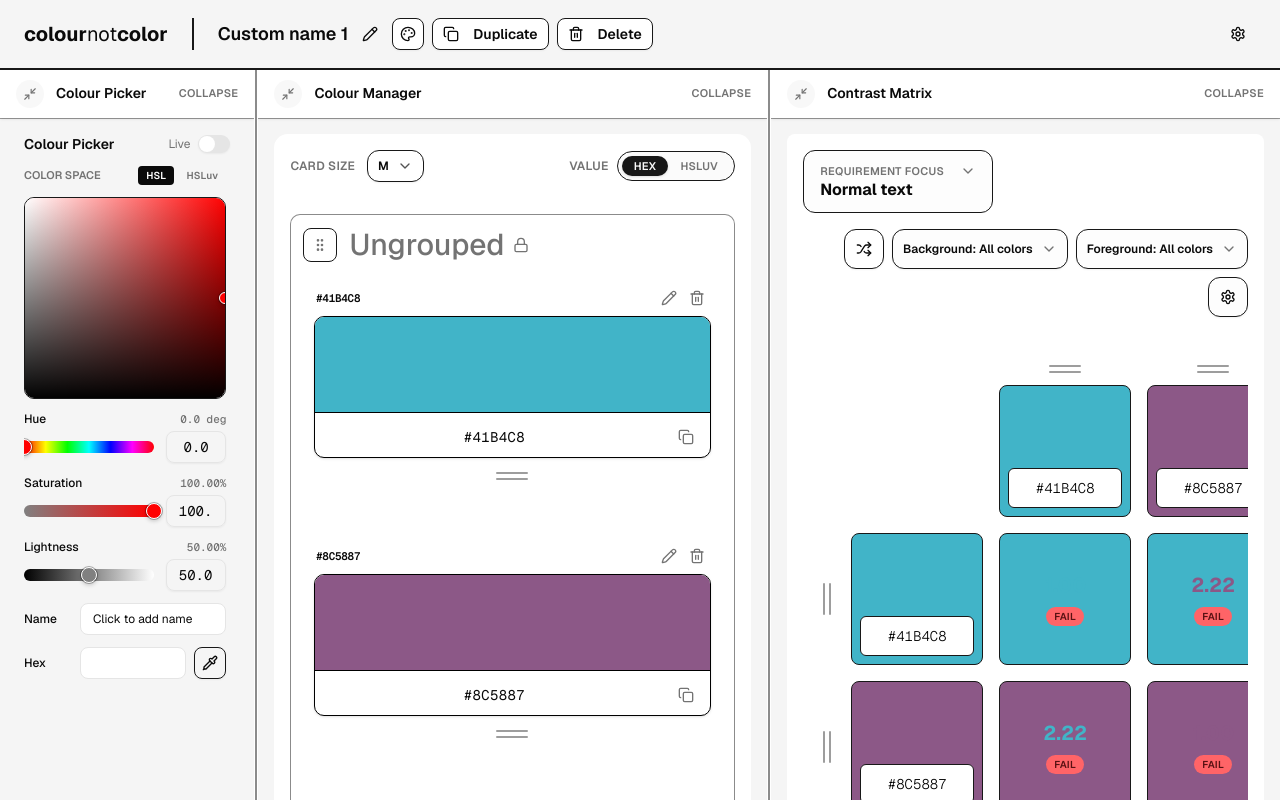
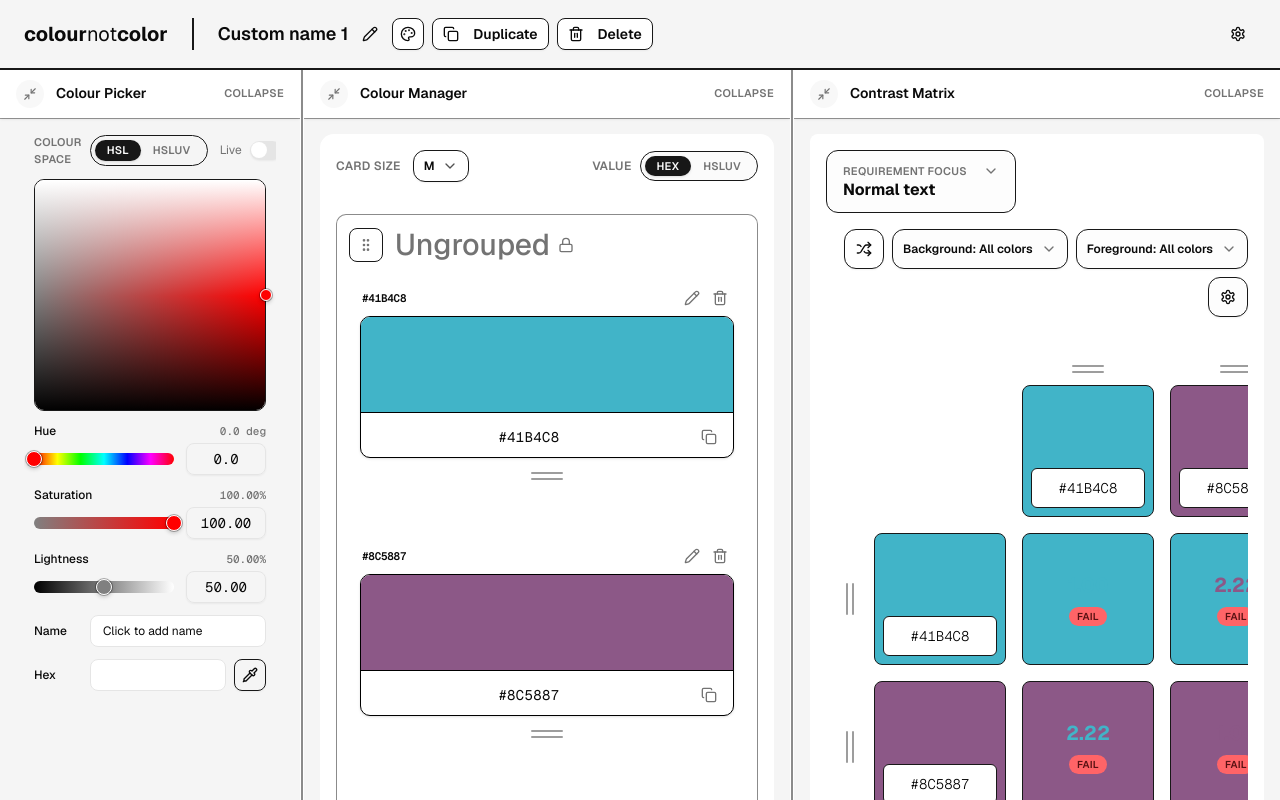
Before and after one commit to oldbugo/colournotcolor, a Next.js app: page / in a window 1280 px wide. Built offline with nearby package versions, Linux system fonts and the light colour scheme.

Commit message:
Various improvement for the colour picker

```diff
--- a/components/color-manager.tsx
+++ b/components/color-manager.tsx
@@ -21,6 +21,7 @@ import {
   CARD_SIZE_TOKENS,
   CARD_GRID_GAP,
   CARD_MAX_GRID_COLUMNS,
+  SEGMENTED_TOGGLE_CLASSNAMES,
 } from "@/lib/design-tokens"
 import type { ColorSwatch } from "@/types/palette"
 import { ColorCard } from "@/components/color-manager/color-card"
@@ -2088,15 +2089,17 @@ const GROUP_SNAP_HOLD_MS = 160
         </div>
         <div className="flex flex-wrap items-center gap-2">
           <span className="text-xs font-semibold uppercase tracking-wide text-muted-foreground">Value</span>
-          <div className="inline-flex rounded-full border border-border bg-muted/40 p-1">
+          <div className={SEGMENTED_TOGGLE_CLASSNAMES.container}>
             {(["hex", "hsluv"] as const).map((mode) => (
               <button
                 key={mode}
                 type="button"
                 onClick={() => setCardValueMode(mode)}
                 className={cn(
-                  "px-3 py-0.5 text-[11px] font-semibold uppercase tracking-wide transition rounded-full",
-                  cardValueMode === mode ? "bg-primary text-primary-foreground shadow-sm" : "text-muted-foreground hover:text-foreground",
+                  SEGMENTED_TOGGLE_CLASSNAMES.option,
+                  cardValueMode === mode
+                    ? SEGMENTED_TOGGLE_CLASSNAMES.optionActive
+                    : SEGMENTED_TOGGLE_CLASSNAMES.optionInactive,
                 )}
               >
                 {mode.toUpperCase()}
--- a/components/palette-manager.tsx
+++ b/components/palette-manager.tsx
@@ -6,6 +6,7 @@ import { Button } from "@/components/ui/button"
 import { Input } from "@/components/ui/input"
 import { Switch } from "@/components/ui/switch"
 import type { ColorPalette, EditingColor } from "@/app/page"
+import { SEGMENTED_TOGGLE_CLASSNAMES } from "@/lib/design-tokens"
 import { cn } from "@/lib/utils"
 import { ChevronDown, ChevronUp, Pipette } from "lucide-react"
 import { useState, useRef, useEffect, useMemo, useCallback, useLayoutEffect } from "react"
@@ -672,7 +673,10 @@ export function PaletteManager({
           return revertState
         }
 
-        const normalized = axis === "h" ? ((parsed % 360) + 360) % 360 : Math.max(0, Math.min(100, parsed))
+        const normalized =
+          axis === "h"
+            ? normalizeHueInputDegrees(parsed)
+            : Math.max(0, Math.min(100, parsed))
         const nextChannels: Hsluv = { h: hue, s: saturation, l: lightness }
         nextChannels[axis] = normalized
         if (axis === "h") {
@@ -1114,9 +1118,43 @@ export function PaletteManager({
           </div>
         )}
 
-        <div className={cn("flex items-center justify-between py-0 px-0", showPaletteList ? "my-2 pl-4" : "mb-3")}>
-          <h3 className="text-sm font-semibold">Colour Picker</h3>
+        <div
+          ref={pickerContentRef}
+          className={cn(
+            "px-0",
+            showPaletteList
+              ? "overflow-hidden transition-all duration-200 ease-out"
+              : "flex-1 overflow-y-auto overflow-x-visible",
+          )}
+          style={{
+            height: pickerContentHeight,
+          }}
+        >
+          <div className="space-y-3 px-2.5 pb-2">
+            <div className="flex items-center justify-between gap-3">
               <div className="flex items-center gap-2">
+                <span className="text-[11px] font-semibold uppercase tracking-wide text-muted-foreground">
+                  Colour space
+                </span>
+                <div className={SEGMENTED_TOGGLE_CLASSNAMES.container}>
+                  {COLOR_MODE_OPTIONS.map(({ key, label }) => (
+                    <button
+                      key={key}
+                      type="button"
+                      onClick={() => handleColorModeChange(key)}
+                      className={cn(
+                        SEGMENTED_TOGGLE_CLASSNAMES.option,
+                        colorMode === key
+                          ? SEGMENTED_TOGGLE_CLASSNAMES.optionActive
+                          : SEGMENTED_TOGGLE_CLASSNAMES.optionInactive,
+                      )}
+                      aria-pressed={colorMode === key}
+                    >
+                      {label}
+                    </button>
+                  ))}
+                </div>
+              </div>
               <div className="flex items-center gap-2">
                 <span className="text-xs text-muted-foreground">Live</span>
                 <Switch
@@ -1124,7 +1162,6 @@ export function PaletteManager({
                   onCheckedChange={setLiveUpdate}
                   className="data-[state=checked]:bg-blue-600"
                 />
-            </div>
                 {showPaletteList && (
                   <Button
                     variant="ghost"
@@ -1138,50 +1175,18 @@ export function PaletteManager({
               </div>
             </div>
 
-        <div
-          ref={pickerContentRef}
-          className={cn(
-            "px-0",
-            showPaletteList
-              ? "overflow-hidden transition-all duration-200 ease-out"
-              : "flex-1 overflow-auto pr-1",
-          )}
-          style={{
-            height: pickerContentHeight,
-          }}
-        >
             {editingColor || debugFreezePopup ? (
-            <div className="space-y-3 pb-2">
-              <div className="flex items-center justify-between text-[11px] font-semibold uppercase text-muted-foreground">
-                <span>Color Space</span>
-                <div className="flex gap-1">
-                  {COLOR_MODE_OPTIONS.map(({ key, label }) => (
-                    <button
-                      key={key}
-                      type="button"
-                      onClick={() => handleColorModeChange(key)}
-                      className={cn(
-                        "rounded px-2 py-0.5 text-[10px] tracking-wide transition",
-                        colorMode === key
-                          ? "bg-foreground text-background"
-                          : "text-muted-foreground hover:text-foreground",
-                      )}
-                    >
-                      {label}
-                    </button>
-                  ))}
-                </div>
-              </div>
-
+              <>
                 <div
                   ref={planeRef}
                   className={cn(
-                  "relative mx-auto w-full max-w-80 aspect-square rounded-lg overflow-hidden border border-border bg-muted/50",
+                    "relative mx-auto w-full aspect-square overflow-visible",
                     isExtremeLightness ? "cursor-default" : "cursor-crosshair",
                   )}
                   onMouseDown={isExtremeLightness ? undefined : handlePlaneMouseDown}
                 >
-                <canvas ref={planeCanvasRef} className="absolute inset-0 h-full w-full pointer-events-none" aria-hidden />
+                  <div className="absolute inset-0 rounded-lg overflow-hidden border border-border bg-muted/50">
+                    <canvas ref={planeCanvasRef} className="pointer-events-none absolute inset-0 h-full w-full" aria-hidden />
                     {!isExtremeLightness && planeOverlay && (
                       <svg
                         className="pointer-events-none absolute inset-0 h-full w-full"
@@ -1210,9 +1215,10 @@ export function PaletteManager({
                         <circle cx="50" cy="50" r="0.7" fill={overlayStroke} />
                       </svg>
                     )}
+                  </div>
                   {!isExtremeLightness && (
                     <div
-                    className="absolute w-3 h-3 border border-white rounded-full shadow-lg pointer-events-none"
+                      className="pointer-events-none absolute z-10 h-3 w-3 rounded-full border border-white shadow-lg"
                       style={{
                         left: `calc(${planeCursorX}% - 6px)`,
                         top: `calc(${planeCursorY}% - 6px)`,
@@ -1235,15 +1241,16 @@ export function PaletteManager({
                           : `${formatChannelValue(axis, sliderValues[axis])}%`}
                       </span>
                     </div>
-                    <div className="flex items-center gap-3">
+                    <div className="flex items-center gap-3 overflow-visible">
+                      <div className="flex-1">
                         <div
                           ref={axis === "h" ? hueSliderRef : axis === "s" ? saturationSliderRef : lightnessSliderRef}
-                        className="relative w-full h-3 rounded-full cursor-pointer"
+                          className="relative h-3 w-full cursor-pointer rounded-full overflow-visible"
                           style={{ background: sliderBackgrounds[axis] }}
                           onMouseDown={(event) => handleSliderMouseDown(axis, event)}
                         >
                           <div
-                          className="absolute w-4 h-4 border border-white rounded-full shadow-lg pointer-events-none -top-0.5"
+                            className="pointer-events-none absolute -top-0.5 h-4 w-4 rounded-full border border-white shadow-lg"
                             style={{
                               left: `calc(${sliderPercents[axis]}% - 8px)`,
                               backgroundColor: sliderHandleColors[axis],
@@ -1251,6 +1258,7 @@ export function PaletteManager({
                               willChange: "transform",
                             }}
                           />
+                        </div>
                       </div>
                       <Input
                         type="number"
@@ -1414,13 +1422,13 @@ export function PaletteManager({
                   .
                 </p>
               )}
-
-            </div>
+              </>
             ) : (
-            <div className="flex items-center justify-center text-center text-xs text-muted-foreground p-4">
+              <div className="flex items-center justify-center p-4 text-center text-xs text-muted-foreground">
                 Click on a color hex value to start editing
               </div>
             )}
+          </div>
         </div>
       </div>
     </div>
@@ -1449,17 +1457,16 @@ const valueToRatio = (axis: PlaneAxis, value: number) => (axis === "h" ? value /
 
 function drawHslPlaneTexture(ctx: CanvasRenderingContext2D, width: number, height: number, hue: number) {
   const normalizedHue = ((hue % 360) + 360) % 360
-  const saturationGradient = ctx.createLinearGradient(0, 0, width, 0)
-  saturationGradient.addColorStop(0, "#ffffff")
-  saturationGradient.addColorStop(1, `hsl(${normalizedHue}, 100%, 50%)`)
-  ctx.fillStyle = saturationGradient
-  ctx.fillRect(0, 0, width, height)
-
-  const lightnessGradient = ctx.createLinearGradient(0, 0, 0, height)
-  lightnessGradient.addColorStop(0, "rgba(0,0,0,0)")
-  lightnessGradient.addColorStop(1, "rgba(0,0,0,1)")
-  ctx.fillStyle = lightnessGradient
-  ctx.fillRect(0, 0, width, height)
+  const rowCount = Math.max(1, Math.round(height))
+  for (let y = 0; y < rowCount; y += 1) {
+    const ratioY = rowCount === 1 ? 0 : y / (rowCount - 1)
+    const lightness = (1 - ratioY) * 100
+    const rowGradient = ctx.createLinearGradient(0, y, width, y)
+    rowGradient.addColorStop(0, `hsl(${normalizedHue}, 0%, ${lightness}%)`)
+    rowGradient.addColorStop(1, `hsl(${normalizedHue}, 100%, ${lightness}%)`)
+    ctx.fillStyle = rowGradient
+    ctx.fillRect(0, y, width, 1)
+  }
 }
 
 function generatePlaneTexture(
@@ -1617,6 +1624,18 @@ function normalizeHueDegrees(value: number): number {
   return wrapped < 0 ? wrapped + 360 : wrapped
 }
 
+function normalizeHueInputDegrees(value: number): number {
+  if (!Number.isFinite(value)) {
+    return 0
+  }
+  const wrapped = value % 360
+  const normalized = wrapped < 0 ? wrapped + 360 : wrapped
+  if (Math.abs(normalized) < 0.0000001 && value > 0) {
+    return 360
+  }
+  return normalized
+}
+
 function normalizeAngleRadians(angle: number): number {
   const fullRotation = 2 * Math.PI
   return ((angle % fullRotation) + fullRotation) % fullRotation
--- a/components/resizable-panels.tsx
+++ b/components/resizable-panels.tsx
@@ -99,7 +99,11 @@ export function ResizablePanels({
   const pendingMouseEventRef = useRef<MouseEvent | null>(null)
 
   const COLLAPSED_WIDTH = 56
-  const MIN_PANEL_WIDTH_PX = 400
+  const MIN_PANEL_WIDTH_PX = 300
+  const MAX_PANEL_1_WIDTH_PX = 520
+  const DIVIDER_COUNT = 2
+  // Divider uses `w-5` (20px) and `-mx-2` (8px each side), so net footprint is ~4px each.
+  const DIVIDER_EFFECTIVE_WIDTH_PX = 4
   const MIN_PANEL_WIDTH_PERCENT_FALLBACK = 15
   const WIDTH_EPSILON = 0.1
   const HEADER_MOVE_THRESHOLD = 6
@@ -113,6 +117,13 @@ export function ResizablePanels({
     },
     [],
   )
+
+  const getMaxPanel1WidthPercent = useCallback((width: number | null) => {
+    if (!width || width <= 0) {
+      return 100
+    }
+    return Math.min(100, (MAX_PANEL_1_WIDTH_PX / width) * 100)
+  }, [])
 
   const redistributeWidths = useCallback(
     (currentWidths: [number, number, number], collapsedState: [boolean, boolean, boolean], minPercent: number) => {
@@ -259,7 +270,7 @@ export function ResizablePanels({
       canMove,
       collapsedAtStart,
       startActualWidths: canMove
-        ? computeActualWidths(widthsRef.current, collapsedAtStart, measuredWidth, COLLAPSED_WIDTH)
+        ? computeActualWidths(widthsRef.current, collapsedAtStart, measuredWidth, COLLAPSED_WIDTH, MAX_PANEL_1_WIDTH_PX)
         : null,
     }
 
@@ -286,10 +297,14 @@ export function ResizablePanels({
 
       const collapsedWidthPercent = (COLLAPSED_WIDTH / width) * 100
       const minWidthPercent = getMinWidthPercent(width)
+      const maxPanel1Percent = getMaxPanel1WidthPercent(width)
       const fixedMiddleWidth = interaction.startActualWidths[1]
       const minLeft = interaction.collapsedAtStart[0] ? collapsedWidthPercent : minWidthPercent
       const minRight = interaction.collapsedAtStart[2] ? collapsedWidthPercent : minWidthPercent
-      const maxLeft = 100 - fixedMiddleWidth - minRight
+      const maxLeftByLayout = 100 - fixedMiddleWidth - minRight
+      const maxLeft = interaction.collapsedAtStart[0]
+        ? maxLeftByLayout
+        : Math.min(maxLeftByLayout, maxPanel1Percent)
       const nextLeft = Math.max(minLeft, Math.min(interaction.startActualWidths[0] + (deltaX / width) * 100, maxLeft))
       const nextRight = 100 - fixedMiddleWidth - nextLeft
 
@@ -365,12 +380,14 @@ export function ResizablePanels({
         collapsedRef.current,
         containerWidthRef.current,
         COLLAPSED_WIDTH,
+        MAX_PANEL_1_WIDTH_PX,
       )
       const collapsedWidthPercent =
         containerWidthRef.current && containerWidthRef.current > 0
           ? (COLLAPSED_WIDTH / containerWidthRef.current) * 100
           : MIN_PANEL_WIDTH_PERCENT_FALLBACK
       const minWidthPercent = getMinWidthPercent(containerWidthRef.current)
+      const maxPanel1Percent = getMaxPanel1WidthPercent(containerWidthRef.current)
       const panelMinimums = collapsedRef.current.map((isCollapsed) =>
         isCollapsed ? collapsedWidthPercent : minWidthPercent,
       ) as [number, number, number]
@@ -385,7 +402,8 @@ export function ResizablePanels({
           const panel2Width = currentActualWidths[1]
           const availableForPanels13 = 100 - panel2Width
 
-          const desiredPanel1Width = Math.max(minWidthPercent, Math.min(percentage, availableForPanels13 - minWidthPercent))
+          const maxPanel1 = Math.min(availableForPanels13 - minWidthPercent, maxPanel1Percent)
+          const desiredPanel1Width = Math.max(minWidthPercent, Math.min(percentage, maxPanel1))
           const desiredPanel3Width = availableForPanels13 - desiredPanel1Width
 
           nextWidths[0] = desiredPanel1Width
@@ -394,7 +412,7 @@ export function ResizablePanels({
           const minPanel1 = panelMinimums[0]
           const minPanel2 = panelMinimums[1]
           const minPanel3 = panelMinimums[2]
-          const maxPanel1 = 100 - (minPanel2 + minPanel3)
+          const maxPanel1 = Math.min(100 - (minPanel2 + minPanel3), maxPanel1Percent)
           const clampedTarget = Math.max(minPanel1, Math.min(percentage, maxPanel1))
           const remaining = 100 - clampedTarget
           const currentPanel3 = currentActualWidths[2]
@@ -484,9 +502,12 @@ export function ResizablePanels({
       document.body.style.userSelect = ""
       document.body.style.cursor = ""
     }
-  }, [resizingIndex, getMinWidthPercent])
+  }, [resizingIndex, getMinWidthPercent, getMaxPanel1WidthPercent])
 
-  const actualWidths = computeActualWidths(widths, collapsed, containerWidth, COLLAPSED_WIDTH)
+  const actualWidths = computeActualWidths(widths, collapsed, containerWidth, COLLAPSED_WIDTH, MAX_PANEL_1_WIDTH_PX)
+  const minimumLayoutWidthPx =
+    collapsed.reduce((sum, isCollapsed) => sum + (isCollapsed ? COLLAPSED_WIDTH : MIN_PANEL_WIDTH_PX), 0) +
+    DIVIDER_COUNT * DIVIDER_EFFECTIVE_WIDTH_PX
 
   const transitionClass =
     resizingIndex !== null
@@ -496,11 +517,20 @@ export function ResizablePanels({
         : "transition-all duration-75"
 
   return (
-    <div ref={containerRef} className="relative flex flex-1 overflow-hidden">
+    <div className="relative flex flex-1 overflow-x-auto overflow-y-hidden">
+      <div
+        ref={containerRef}
+        className="relative flex min-h-0 w-full"
+        style={{
+          minWidth: `${minimumLayoutWidthPx}px`,
+        }}
+      >
       <div
         className={`overflow-hidden bg-muted ${transitionClass} flex flex-col`}
         style={{
           width: `${actualWidths[0]}%`,
+          minWidth: `${collapsed[0] ? COLLAPSED_WIDTH : MIN_PANEL_WIDTH_PX}px`,
+          maxWidth: `${collapsed[0] ? COLLAPSED_WIDTH : MAX_PANEL_1_WIDTH_PX}px`,
         }}
       >
         <PanelHeader
@@ -569,6 +599,7 @@ export function ResizablePanels({
         className={`overflow-hidden ${transitionClass} flex flex-col bg-muted`}
         style={{
           width: `${actualWidths[1]}%`,
+          minWidth: `${collapsed[1] ? COLLAPSED_WIDTH : MIN_PANEL_WIDTH_PX}px`,
         }}
       >
         <PanelHeader
@@ -637,6 +668,7 @@ export function ResizablePanels({
         className={`overflow-hidden ${transitionClass} flex flex-col bg-muted`}
         style={{
           width: `${actualWidths[2]}%`,
+          minWidth: `${collapsed[2] ? COLLAPSED_WIDTH : MIN_PANEL_WIDTH_PX}px`,
         }}
       >
         <PanelHeader
@@ -661,6 +693,7 @@ export function ResizablePanels({
           <div className="flex-1 overflow-auto">{panel3}</div>
         )}
       </div>
+      </div>
     </div>
   )
 }
@@ -670,6 +703,7 @@ function computeActualWidths(
   collapsed: [boolean, boolean, boolean],
   containerWidth: number | null,
   collapsedWidthPx: number,
+  maxPanel1WidthPx?: number,
 ): [number, number, number] {
   if (!containerWidth || containerWidth <= 0) {
     return widths
@@ -687,10 +721,35 @@ function computeActualWidths(
   const availableSpace = 100 - collapsedSpace
   const expandedWidthsSum = widths.reduce((sum, w, i) => (collapsed[i] ? sum : sum + w), 0)
 
-  return widths.map((w, i) => {
+  const next = widths.map((w, i) => {
     if (collapsed[i]) {
       return collapsedWidthPercent
     }
     return expandedWidthsSum === 0 ? availableSpace / numExpanded : (w / expandedWidthsSum) * availableSpace
   }) as [number, number, number]
+
+  if (collapsed[0] || !maxPanel1WidthPx || maxPanel1WidthPx <= 0 || containerWidth <= 0) {
+    return next
+  }
+
+  const maxPanel1Percent = (maxPanel1WidthPx / containerWidth) * 100
+  if (next[0] <= maxPanel1Percent) {
+    return next
+  }
+
+  const receivingIndices = ([1, 2] as const).filter((index) => !collapsed[index])
+  if (receivingIndices.length === 0) {
+    return next
+  }
+
+  const overflow = next[0] - maxPanel1Percent
+  next[0] = maxPanel1Percent
+
+  const receivingTotal = receivingIndices.reduce((sum, index) => sum + next[index], 0)
+  receivingIndices.forEach((index) => {
+    const share = receivingTotal > 0 ? next[index] / receivingTotal : 1 / receivingIndices.length
+    next[index] += overflow * share
+  })
+
+  return next
 }
--- a/lib/design-tokens.ts
+++ b/lib/design-tokens.ts
@@ -53,3 +53,17 @@ export const CARD_CONTROL_RADII = {
   pill: "0.75rem",
   elevated: "1rem",
 }
+
+/**
+ * Shared segmented-toggle styles.
+ *
+ * Use these class tokens for any two-or-more-option pill toggle so spacing and
+ * selected-state styling stay consistent across the app.
+ */
+export const SEGMENTED_TOGGLE_CLASSNAMES = {
+  container:
+    "inline-flex items-center rounded-full border border-border bg-muted/40 p-1 transition-colors duration-200",
+  option: "cursor-pointer rounded-full px-3 py-0.5 text-[11px] font-semibold uppercase tracking-wide transition",
+  optionActive: "bg-primary text-primary-foreground shadow-sm",
+  optionInactive: "text-muted-foreground hover:text-foreground",
+} as const
--- a/lib/hsluv.ts
+++ b/lib/hsluv.ts
@@ -14,12 +14,20 @@ type Mode = "hsluv"
 
 const DEFAULT_DECIMALS = 2
 const HUE_MAX = 360
+const HUE_EPSILON = 0.0000001
 
 const clamp = (value: number, min: number, max: number): number => Math.min(max, Math.max(min, value))
 const clampPercent = (value: number): number => clamp(value, 0, 100)
 const clampHue = (value: number): number => {
+  if (!Number.isFinite(value)) {
+    return 0
+  }
   const wrapped = value % HUE_MAX
-  return wrapped < 0 ? wrapped + HUE_MAX : wrapped
+  const normalized = wrapped < 0 ? wrapped + HUE_MAX : wrapped
+  if (Math.abs(normalized) < HUE_EPSILON && value > 0) {
+    return HUE_MAX
+  }
+  return normalized
 }
 
 class HsluvCore {
```
Also changed, not shown: components/contrast-grid.tsx (+19 -11 lines). Lines whose indentation alone changed are shown as unchanged.
